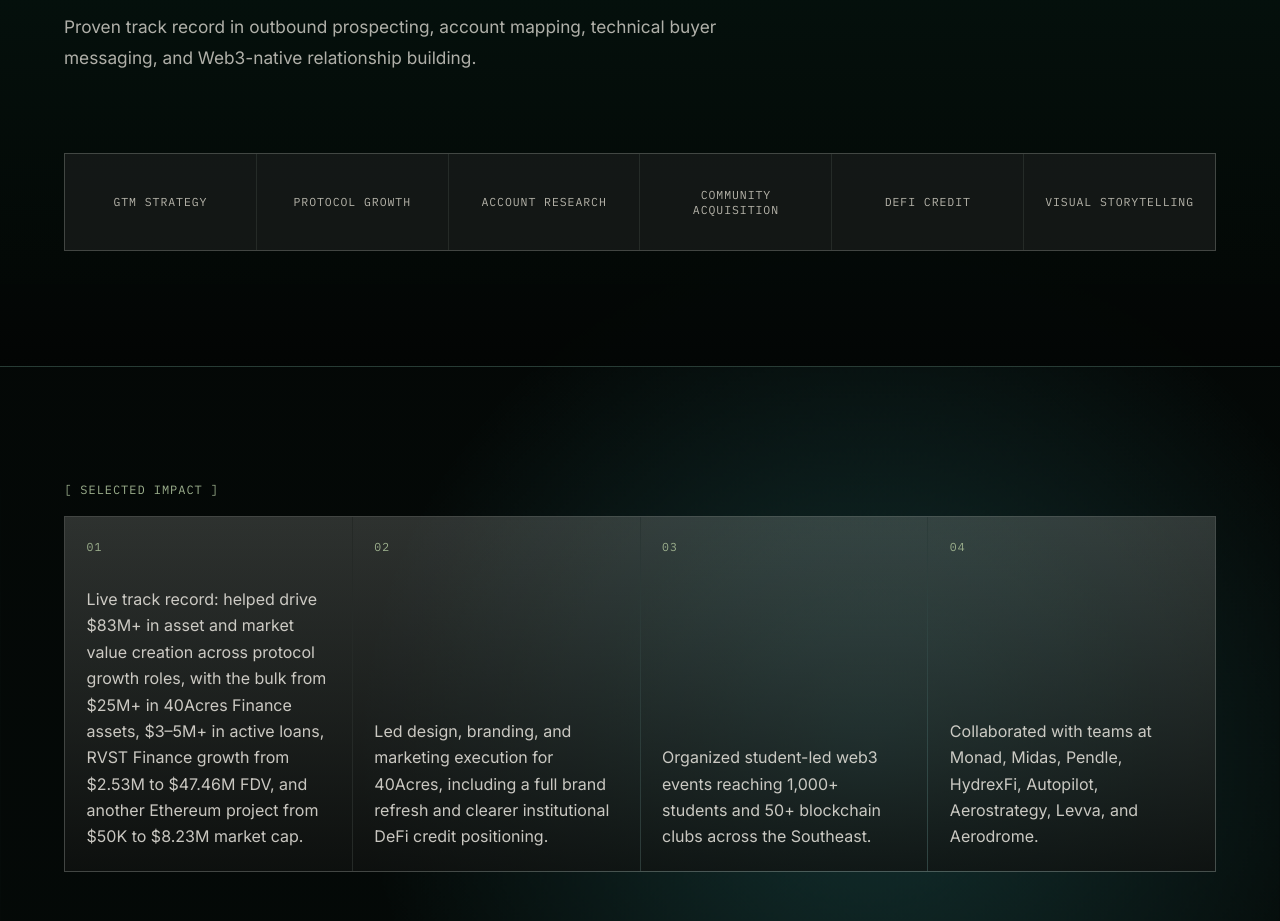
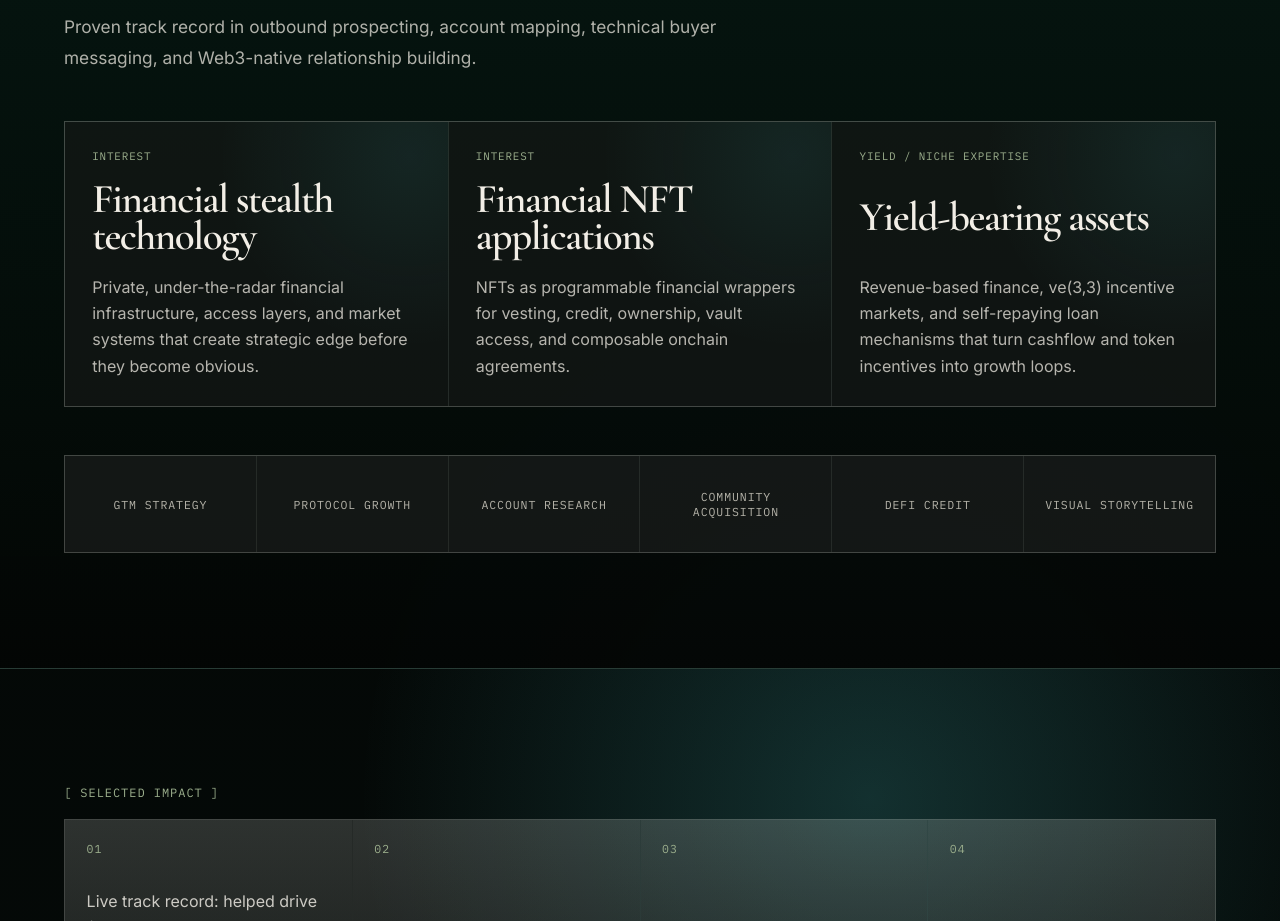
Before and after one commit to Syrexle/tariq-website, a React (Vite) app: page / in a window 1280 px wide. Shown: the part 1460-2381 px from the top of the page. Built offline with nearby package versions, Linux system fonts and the light colour scheme.

Commit message:
Add profile interests and expertise tiles

```diff
--- a/src/main.tsx
+++ b/src/main.tsx
@@ -113,6 +113,24 @@ const education = [
 ]
 
 const capabilities = ['GTM strategy', 'Protocol growth', 'Account research', 'Community acquisition', 'DeFi credit', 'Visual storytelling']
+
+const interestTiles = [
+  {
+    label: 'Interest',
+    title: 'Financial stealth technology',
+    copy: 'Private, under-the-radar financial infrastructure, access layers, and market systems that create strategic edge before they become obvious.',
+  },
+  {
+    label: 'Interest',
+    title: 'Financial NFT applications',
+    copy: 'NFTs as programmable financial wrappers for vesting, credit, ownership, vault access, and composable onchain agreements.',
+  },
+  {
+    label: 'Yield / niche expertise',
+    title: 'Yield-bearing assets',
+    copy: 'Revenue-based finance, ve(3,3) incentive markets, and self-repaying loan mechanisms that turn cashflow and token incentives into growth loops.',
+  },
+]
 
 const holdings = [
   { asset: 'BTC', allocation: 20, color: '#f5a43b' },
@@ -385,6 +403,15 @@ function App() {
           <p className="profile-copy">
             Proven track record in outbound prospecting, account mapping, technical buyer messaging, and Web3-native relationship building.
           </p>
+          <div className="interest-grid" aria-label="Interests and niche expertise">
+            {interestTiles.map((tile) => (
+              <article className="interest-card" key={tile.title}>
+                <span>{tile.label}</span>
+                <h3>{tile.title}</h3>
+                <p>{tile.copy}</p>
+              </article>
+            ))}
+          </div>
           <div className="capability-strip">
             {capabilities.map((item) => <span key={item}>{item}</span>)}
           </div>
--- a/src/styles.css
+++ b/src/styles.css
@@ -198,11 +198,16 @@ h3 { font-size: clamp(2rem, 3vw, 3.35rem); letter-spacing: -0.035em; }
 }
 .cred-section h2 { max-width: 80rem; }
 .profile-copy { max-width: 46rem; margin-top: 2rem; color: rgba(242,238,230,.72); font-size: 1.08rem; line-height: 1.8; }
+.interest-grid { display: grid; grid-template-columns: repeat(3, minmax(0, 1fr)); gap: 1px; margin-top: 3rem; border: 1px solid var(--line); background: var(--line); }
+.interest-card { min-height: 17rem; padding: clamp(1.1rem, 2.4vw, 1.7rem); background: radial-gradient(circle at 90% 12%, rgba(88,229,232,.08), transparent 12rem), rgba(3,5,4,.62); display: flex; flex-direction: column; justify-content: space-between; gap: 1.1rem; }
+.interest-card span { color: var(--sage); font-family: 'IBM Plex Mono', monospace; text-transform: uppercase; letter-spacing: .08em; font-size: .68rem; }
+.interest-card h3 { font-size: clamp(2rem, 3.2vw, 3.7rem); line-height: .92; }
+.interest-card p { margin: 0; color: rgba(242,238,230,.74); line-height: 1.65; }
 .capability-strip {
   display: grid;
   grid-template-columns: repeat(6, minmax(120px, 1fr));
   gap: 1px;
-  margin-top: 5rem;
+  margin-top: 3rem;
   border: 1px solid var(--line);
   background: var(--line);
 }
@@ -364,6 +369,7 @@ footer { display: flex; justify-content: space-between; gap: 1rem; padding: 1.25
 
 @media (max-width: 1100px) {
   .impact-grid { grid-template-columns: repeat(2, minmax(0, 1fr)); }
+  .interest-grid { grid-template-columns: 1fr; }
 }
 
 @media (max-width: 980px) {
```
